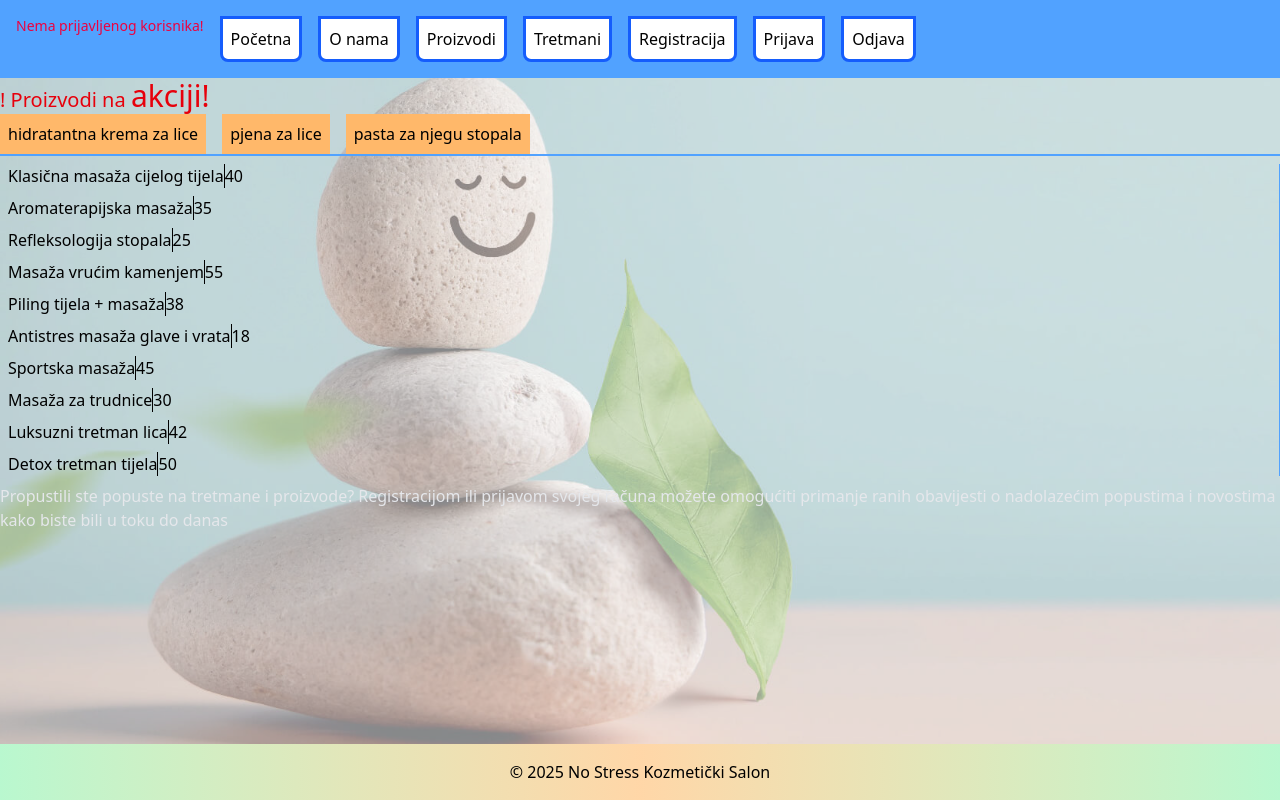
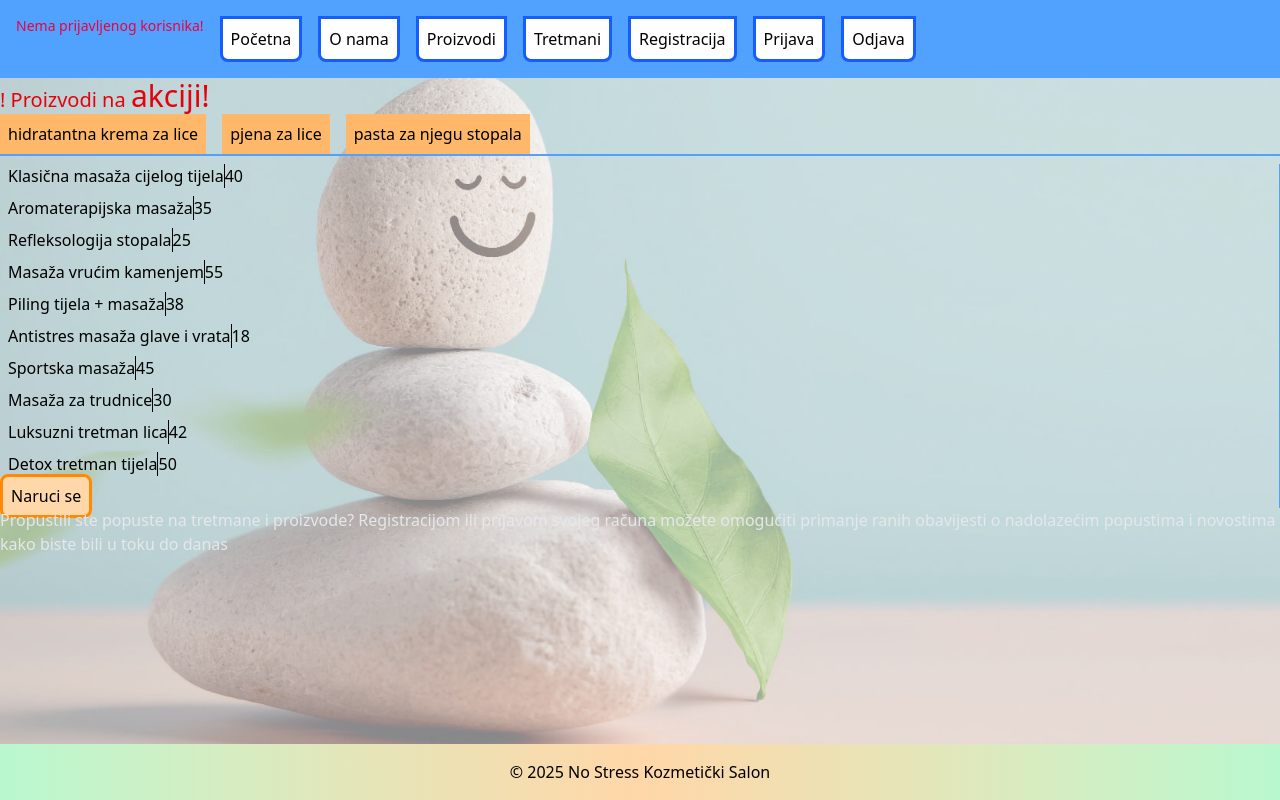
Before and after one commit to Roundpidge/Webpage-za-usluge-masa-a-i-kozmeti-kih-proizvoda, a Vue app: page /tretmani in a window 1280 px wide. Built offline with nearby package versions, Linux system fonts and the light colour scheme; no server answers.

Commit message:
Update tretmani.vue
Dodan <a href> link za narucivanje preko objavljenog google obrazca za termin masaža

```diff
--- a/src/views/tretmani.vue
+++ b/src/views/tretmani.vue
@@ -14,6 +14,7 @@ const store = usetretmaniStore();
       {{ tretman.naziv }} <span class="border-r"></span>{{ tretman.cijena }}
     </div>
   </RouterLink>
+    <a href="https://docs.google.com/forms/d/e/1FAIpQLSf-PfQg1hO64jKMxPXrskUyo7oXCnRf7qcJtwkA3mNhj7A2Sw/viewform?usp=header" class="border-orange-400 border-3 rounded-lg bg-orange-200 mb-3 p-2">Naruci se</a>
 </div>
   <h1 class="text-gray-200">Propustili ste popuste na tretmane i proizvode? Registracijom ili prijavom svojeg računa možete omogućiti primanje ranih obavijesti o nadolazećim popustima i novostima kako biste bili u toku do danas</h1>
 
```
